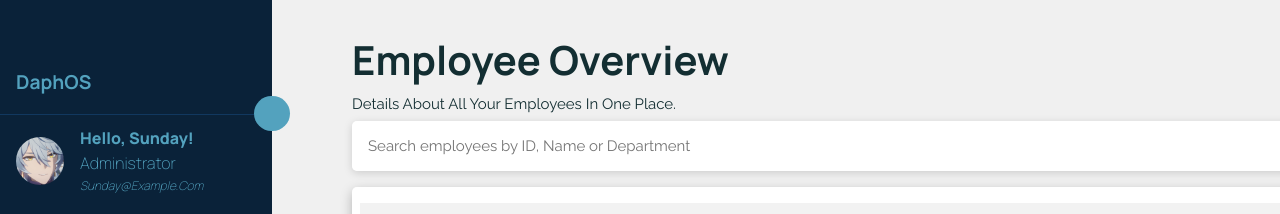
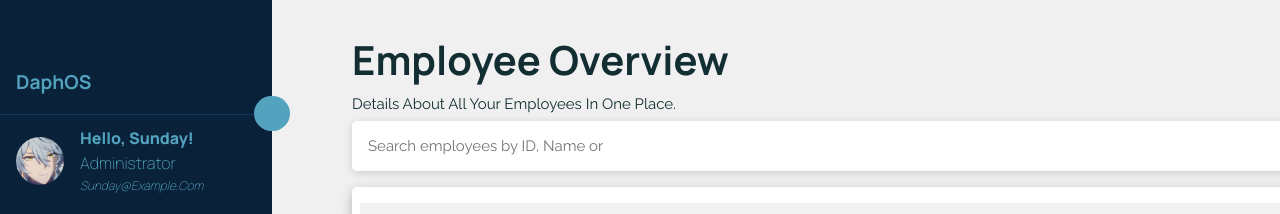
Before and after one commit to dngdnk/daphos-frontend-challenge, a React (Vite) app: page /employees in a window 1280 px wide. Shown: the top 214 px of the page. Built offline with nearby package versions, Linux system fonts and the light colour scheme; some icons are missing.

Commit message:
Minor fixes

```diff
--- a/src/pages/Employees.jsx
+++ b/src/pages/Employees.jsx
@@ -8,7 +8,7 @@ function Employees() {
     <div className="employees">
       <h1> Employee Overview </h1>
       <p className="caption"> Details about all your employees in one place.</p>
-      <SearchBar placeholder="Search employees by ID, Name or Department" data={EmployeeData} />
+      <SearchBar placeholder="Search employees by ID, Name or" data={EmployeeData} />
     </div>
   );
 }
```
